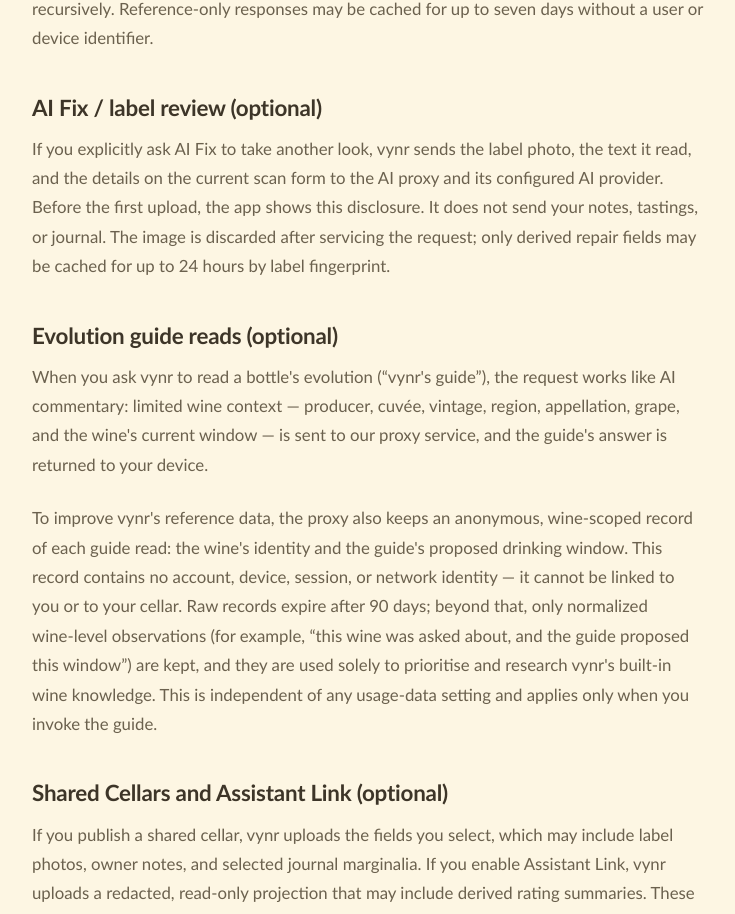
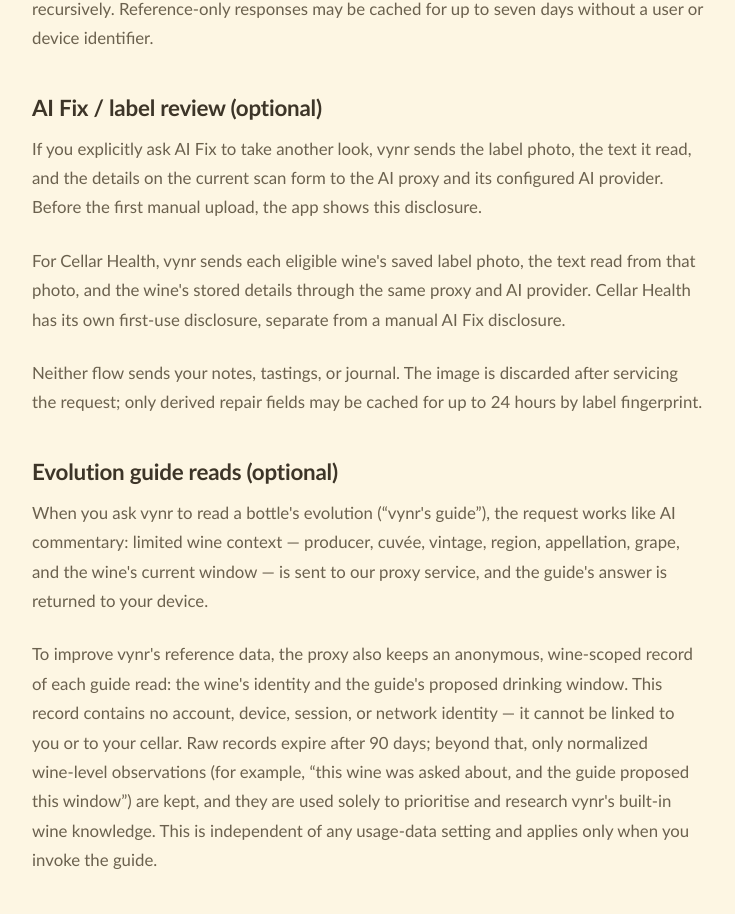
Before and after one commit to Silly-Jam/vynr-web, a Next.js app: page /privacy in a window 1280 px wide. Shown: the part 1340-2254 px from the top of the page, without its empty margins (272-1007 px from the left). Built offline with nearby package versions, Linux system fonts and the light colour scheme.

Commit message:
docs(privacy): disclose Cellar Health AI review (SJAM-519) (#2)

```diff
--- a/app/privacy/page.tsx
+++ b/app/privacy/page.tsx
@@ -104,13 +104,21 @@
 
         <h2>AI Fix / label review (optional)</h2>
         <p>
-          If you explicitly ask AI Fix to take another look, vynr sends the
-          label photo, the text it read, and the details on the current scan form
-          to the AI proxy and its configured AI provider. Before the first
-          upload, the app shows this disclosure. It does not send your notes,
-          tastings, or journal. The image is discarded after servicing the
-          request; only derived repair fields may be cached for up to 24 hours
-          by label fingerprint.
+          If you explicitly ask AI Fix to take another look, vynr sends the label
+          photo, the text it read, and the details on the current scan form to the
+          AI proxy and its configured AI provider. Before the first manual upload,
+          the app shows this disclosure.
+        </p>
+        <p>
+          For Cellar Health, vynr sends each eligible wine&apos;s saved label photo,
+          the text read from that photo, and the wine&apos;s stored details through the
+          same proxy and AI provider. Cellar Health has its own first-use
+          disclosure, separate from a manual AI Fix disclosure.
+        </p>
+        <p>
+          Neither flow sends your notes, tastings, or journal. The image is
+          discarded after servicing the request; only derived repair fields may be
+          cached for up to 24 hours by label fingerprint.
         </p>
 
         <h2>Evolution guide reads (optional)</h2>
```
Also changed, not shown: 1 other file (tests, documents, lock files or other folders).
